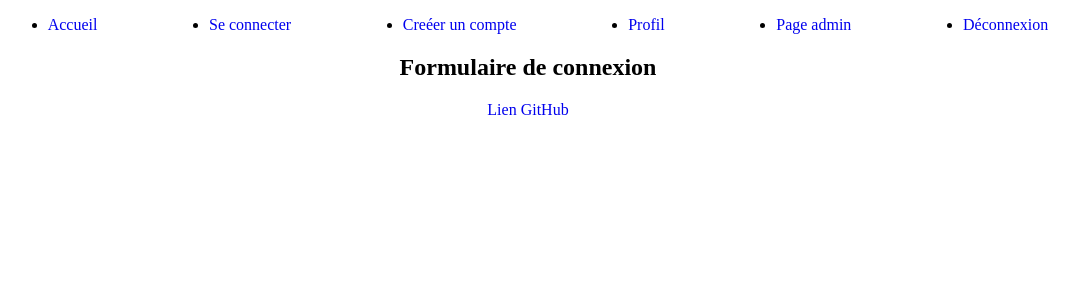
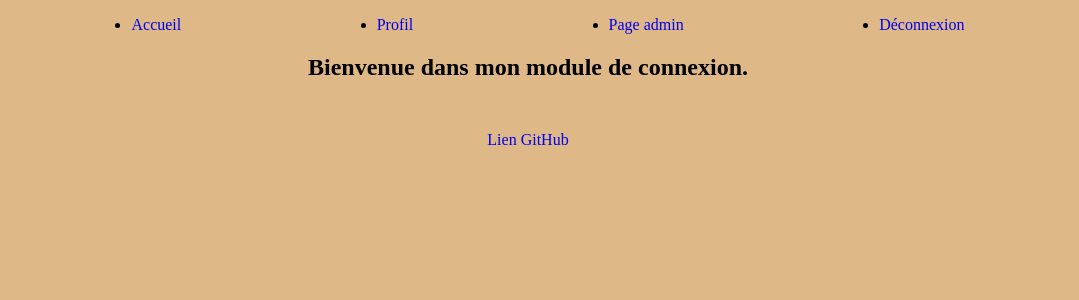
Before and after one commit to herve-beziat/module-connexion, a PHP site: page / in a window 1280 px wide. Shown: the top 300 px of the page, without its empty margins (112-1191 px from the left). Run offline with PHP 8.4, Linux system fonts and the light colour scheme; a user stored in the database is signed in.

Commit message:
maj bug condi aff

```diff
--- a/admin.php
+++ b/admin.php
@@ -1,3 +1,5 @@
+<?php include('connect.php') ?>
+
 <!DOCTYPE html>
 <html lang="fr">
 <head>
--- a/connect.php
+++ b/connect.php
@@ -1,6 +1,5 @@
 <?php
-
-
+session_start();
 // $user='root';
 // $mdp='';
 // $db='moduleconnexion';
@@ -8,7 +7,7 @@
 
 $mySqli = new mysqli('localhost', 'root', '', 'moduleconnexion');
 
-// $mySqli = new mysqli('localhost', 'root', '', 'herve-beziat_moduleconnexion');
+// $mySqli = new mysqli('localhost', 'herve-beziat', 'F06!87bli', 'herve-beziat_moduleconnexion');
 
 
 if ($mySqli) {
--- a/connexion.php
+++ b/connexion.php
@@ -1,5 +1,4 @@
 <?php
-session_start();
 
 include('connect.php') ;
 
@@ -50,6 +49,7 @@ $users = mysqli_fetch_array($query, MYSQLI_ASSOC);
     <meta name="viewport" content="width=device-width, initial-scale=1.0">
     <title>Document</title>
     <link rel="stylesheet" href="connexion.css">
+    <link rel="stylesheet" href="./footer.css">
 </head>
 <body>
 <?php include('header.php') ?>
--- a/footer.css
+++ b/footer.css
@@ -1 +1,3 @@
-footer {text-align: center;}
+footer {text-align: center;
+        margin:50px;
+}
--- a/header.php
+++ b/header.php
@@ -1,3 +1,5 @@
+<!-- <?php include('./connect.php') ?> -->
+
 <!DOCTYPE html>
 <html lang="en">
 <head>
@@ -11,11 +13,14 @@
         <header>
                 <ul id="menu">
                         <li><a href="index.php">Accueil</a></li>
-                        <li><a href="connexion.php">Se connecter</a></li>
-                        <li><a href="inscription.php">Creéer un compte</a></li>
+                                <?php if(isset($_SESSION['login'])):  ?>
                         <li><a href="profil.php">Profil</a></li>
                         <li><a href="admin.php">Page admin</a></li>
                         <li><a href="./deconnexion.php">Déconnexion</a></li>
+                                <?php else: ?>
+                        <li><a href="connexion.php">Se connecter</a></li>
+                        <li><a href="inscription.php">Creéer un compte</a></li>
+                                <?php endif ?>
                 </ul>
 
         </header>
--- /dev/null
+++ b/index.css
@@ -0,0 +1 @@
+body{background-color:burlywood;}
--- a/index.php
+++ b/index.php
@@ -1,9 +1,13 @@
+
+
 <!DOCTYPE html>
 <html lang="fr">
 <head>
     <meta charset="UTF-8">
     <meta http-equiv="X-UA-Compatible" content="IE=edge">
     <meta name="viewport" content="width=device-width, initial-scale=1.0">
+    <link rel="stylesheet" href="./index.css">
+    <link rel="stylesheet" href="./footer.css">
     <title>Page d'accueil</title>
 </head>
 
@@ -14,7 +18,7 @@
 
     <main>
         <section>
-            <h1 style="text-align:center;">Formulaire de connexion</h1>
+            <h1 style="text-align:center;">Bienvenue dans mon module de connexion.</h1>
         </section>
     </main>
 
--- a/inscription.php
+++ b/inscription.php
@@ -33,7 +33,7 @@ if (isset($_POST['submit'])) {
                     }
                 }
 
-                if($loginok){
+                if($loginok==true){
                 $add ="INSERT INTO `utilisateurs` (`login`,`prenom`,`nom`,`password`) VALUES ('$login','$prenom','$nom','$password')";
                 $request = $mySqli->query($add);
 
--- a/profil.php
+++ b/profil.php
@@ -1,3 +1,5 @@
+<?php include("connect.php") ?>
+
 <!DOCTYPE html>
 <html lang="fr">
 <head>
```
